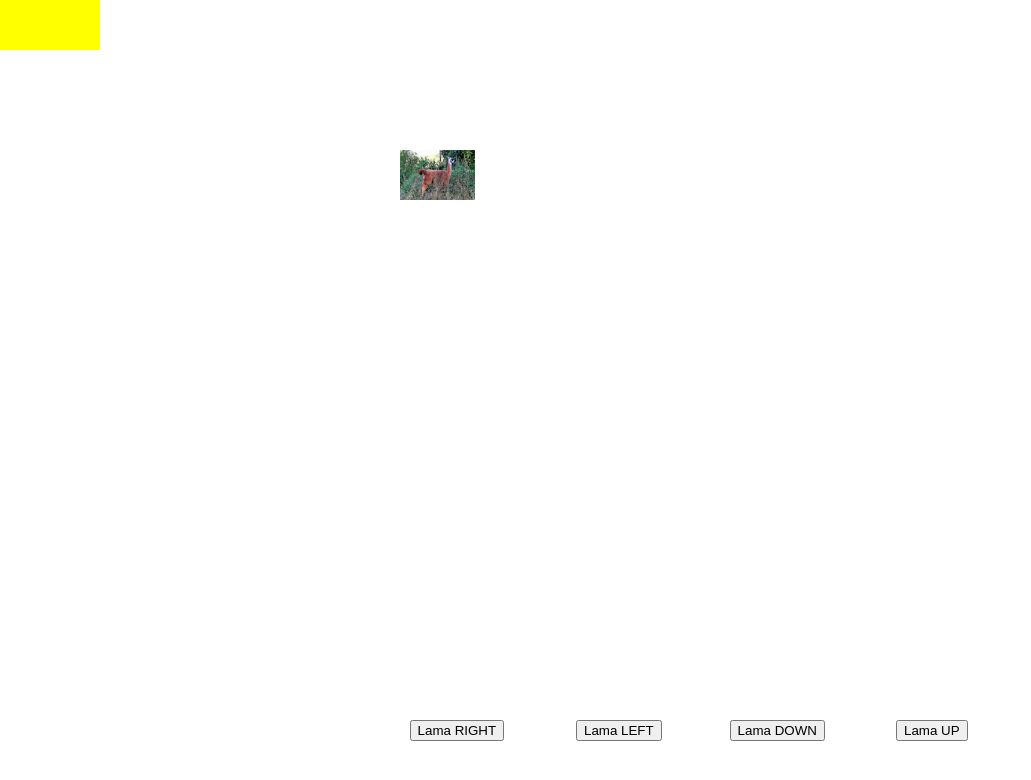
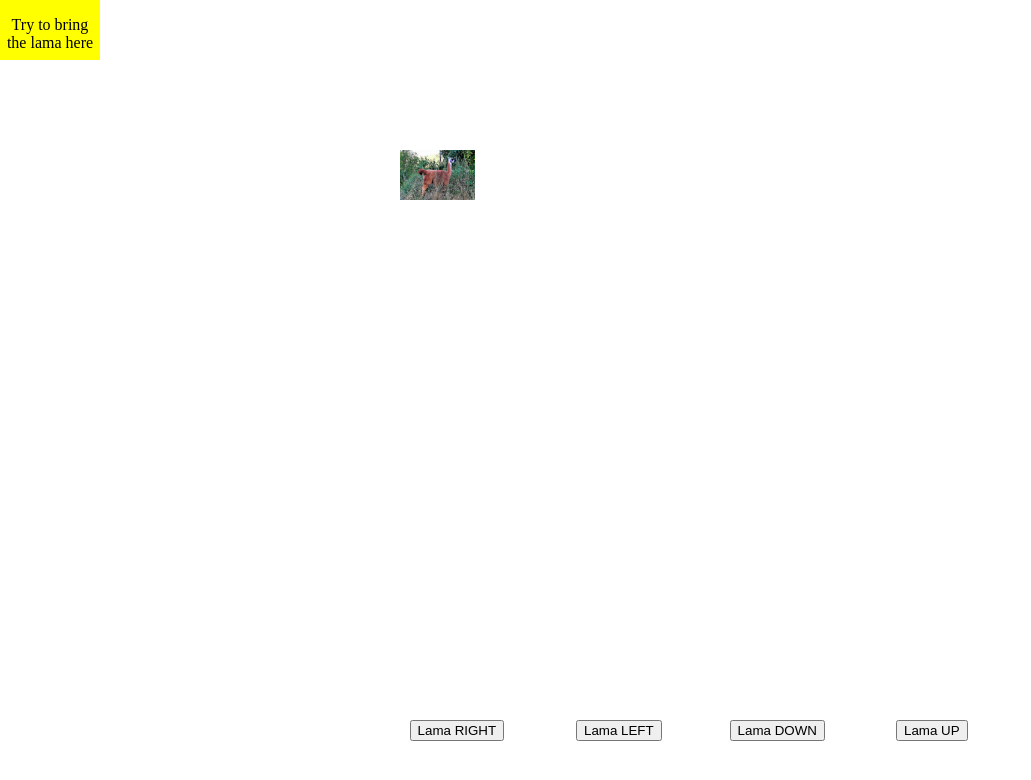
Before and after one commit to Scheggia02/2021-computerTech-html5, a plain HTML site: page index.html in a window 1280 px wide. Shown: the whole page, without its empty margins (0-1031 px from the left). Drawn offline with nearby package versions, Linux system fonts and the light colour scheme.

Commit message:
Qualche ritocco al codice

```diff
--- a/index.html
+++ b/index.html
@@ -14,7 +14,9 @@
     <button id="moveLeft">Lama LEFT</button>
     <button id="moveRight">Lama RIGHT</button>
     <img id="LamaImage" src="LamaProgettoInfo.jpeg" alt="Lama image"></img>
-    <div id="Collision"></div>
+    <div id="Collision">
+      <p>Try to bring the lama here</p>
+    </div>
     <script src="https://cdnjs.cloudflare.com/ajax/libs/jquery/3.5.1/jquery.min.js"></script>
 <script src="script.js"></script>
   </body>
--- a/script.js
+++ b/script.js
@@ -5,7 +5,7 @@ let lamaimg = {
   width: 75,
   height: 50,
 
-  teleportToRandomLoc: function(){
+  teleportToRandomLoc: function () {
 
     lamaimg.left = Math.floor(Math.random() * screen.width - lamaimg.left);
     lamaimg.top = Math.floor(Math.random() * screen.height - lamaimg.top);
@@ -76,7 +76,7 @@ function onTimerTick() {
 
   if (doRectsCollide(lamaimg, collision)) {
     lamaimg.teleportToRandomLoc();
-    console.log("errore");
+    console.log("Il Lama è scappato!");
   }
 
 
--- a/style.css
+++ b/style.css
@@ -32,11 +32,12 @@
 }
 
 #Collision{
+  text-align: center;
   background-color: yellow;
   position: absolute;
   top: 0px;
   left: 0px;
   width: 100px;
-  height: 50px;
+  height: 60px;
 
 }
```
